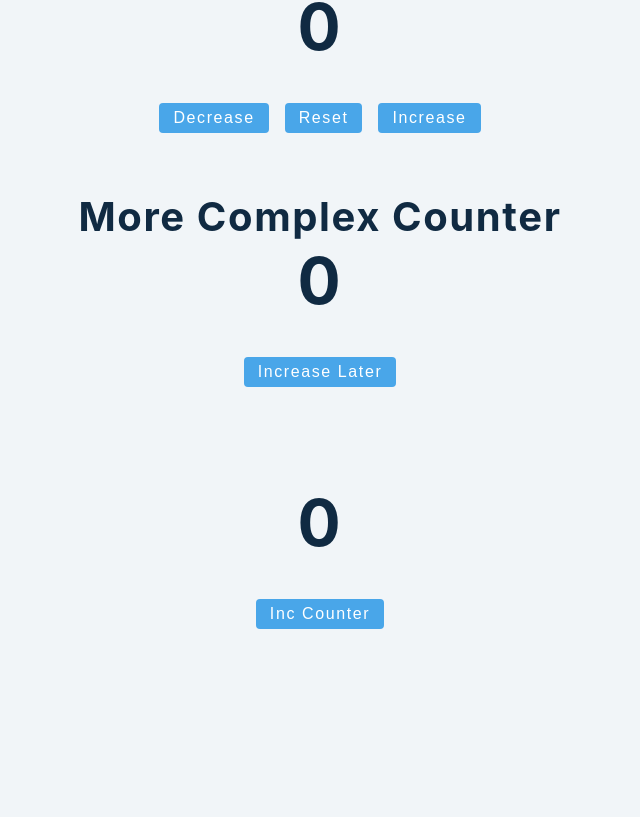
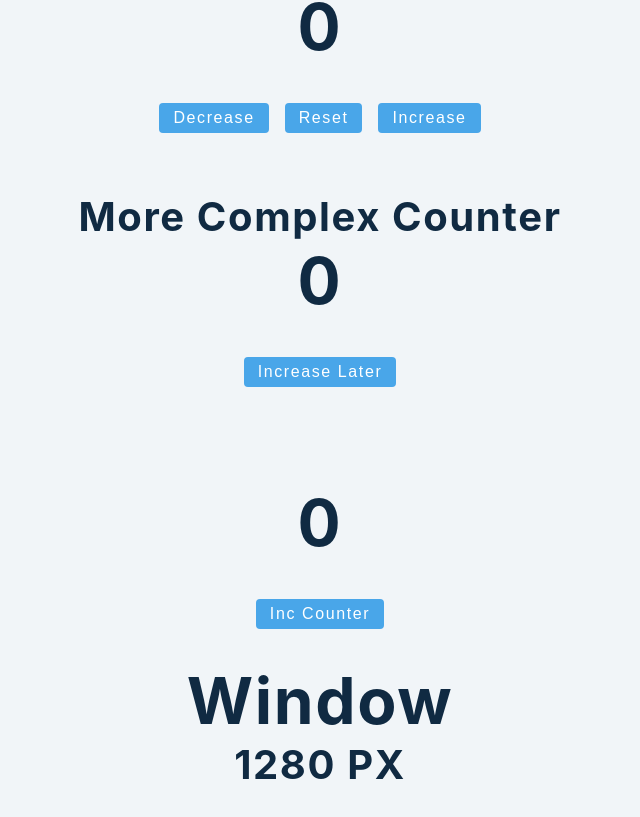
Before and after one commit to sachuverma/React-Basic-Projects, a React (Create React App) app in the folder starter/: page / in a window 1280 px wide. Shown: the part 1083-1900 px from the top of the page, without its empty margins (320-960 px from the left). Before the commit the page ends 1736 px from the top, so only its background shows below. Built offline with nearby package versions, Linux system fonts and the light colour scheme.

Commit message:
use effect cleanup

```diff
--- a/starter/src/App.js
+++ b/starter/src/App.js
@@ -6,6 +6,7 @@
 import UseStateCounter from "./tutorial/1-useState/setup/5-useState-counter";
 
 import UseEffectBasics from "./tutorial/2-useEffect/setup/1-useEffect-basics";
+import UseEffectCleanup from "./tutorial/2-useEffect/setup/2-useEffect-cleanup";
 
 function App() {
   return (
@@ -16,6 +17,7 @@
       <UseStateCounter />
 
       <UseEffectBasics />
+      <UseEffectCleanup />
     </div>
   );
 }
--- a/starter/src/tutorial/2-useEffect/setup/2-useEffect-cleanup.js
+++ b/starter/src/tutorial/2-useEffect/setup/2-useEffect-cleanup.js
@@ -1,10 +1,31 @@
-import React, { useState, useEffect } from 'react';
+import React, { useState, useEffect } from "react";
 
 // cleanup function
 // second argument
 
 const UseEffectCleanup = () => {
-  return <h2>useEffect cleanup</h2>;
+  const [size, setSize] = useState(window.innerWidth);
+
+  const checkSize = () => {
+    setSize(window.innerWidth);
+  };
+
+  useEffect(() => {
+    console.log("useEffect");
+    window.addEventListener("resize", checkSize);
+    return () => {
+      console.log("cleanup");
+      window.removeEventListener("resize", checkSize);
+    };
+  });
+
+  console.log("render");
+  return (
+    <div>
+      <h1>window</h1>
+      <h2>{size} PX</h2>
+    </div>
+  );
 };
 
 export default UseEffectCleanup;
```
